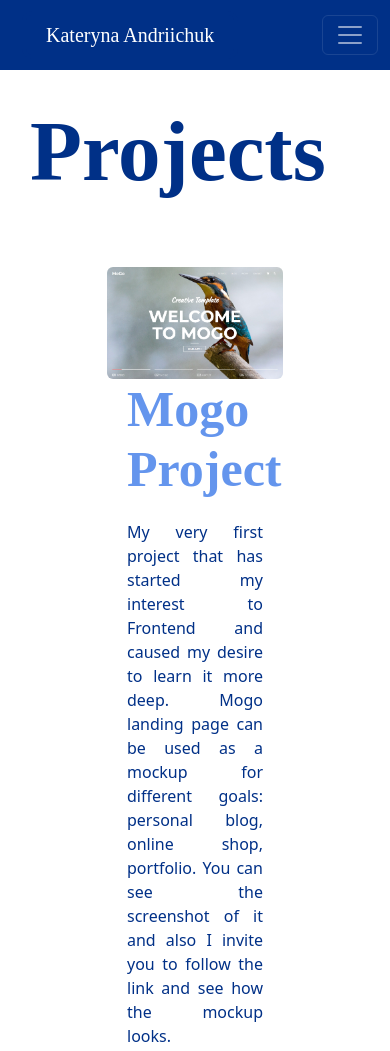
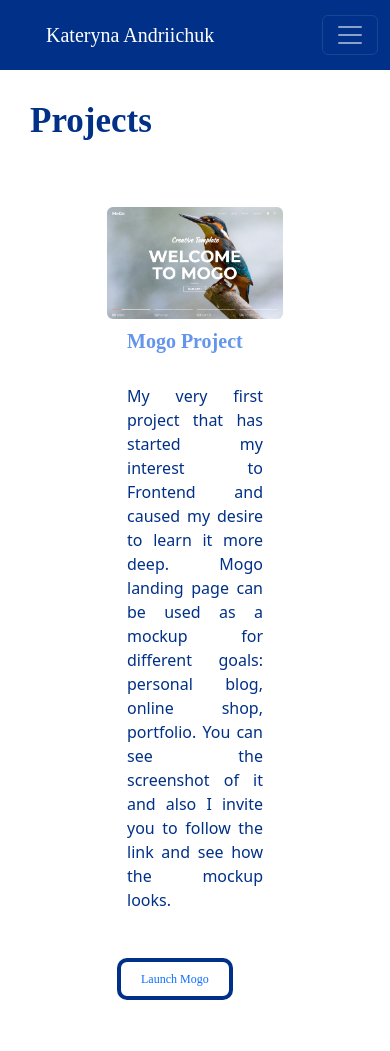
Before and after one commit to reneklio/portfolio_project, a plain HTML site: page projects.html in a window 390 px wide. Shown: the top 1051 px of the page. Drawn offline with nearby package versions, Linux system fonts and the light colour scheme; a web font is replaced by a local one.

Commit message:
Media queries has been updated

```diff
--- a/projects.html
+++ b/projects.html
@@ -79,7 +79,7 @@
                 <div class="mt-5 mb-5">
                     <a href="https://loquacious-tarsier-022bc7.netlify.app/" title="Weather app link"
                         class="contact-link" target="_blank">Launch
-                        Weather App</a>
+                        Weather</a>
                 </div>
             </div>
             <div class="col-sm-6">
--- a/src/styles.css
+++ b/src/styles.css
@@ -106,3 +106,44 @@ i {
 .contacts a {
     border: none;
 }
+
+
+
+@media (max-width: 800px) {
+
+    .projects {
+        display: block;
+    }
+
+    h1 {
+        font-size: 50px;
+    }
+
+    h2 {
+        font-size: 35px;
+    }
+
+    a {
+        font-size: 13px;
+    }
+}
+
+
+@media (max-width: 500px) {
+
+    h1 {
+        font-size: 35px;
+    }
+
+    h2 {
+        font-size: 20px;
+    }
+
+    a {
+        font-size: 12px;
+    }
+
+    .projects h2 {
+        padding: 10px 20px;
+    }
+}
```
